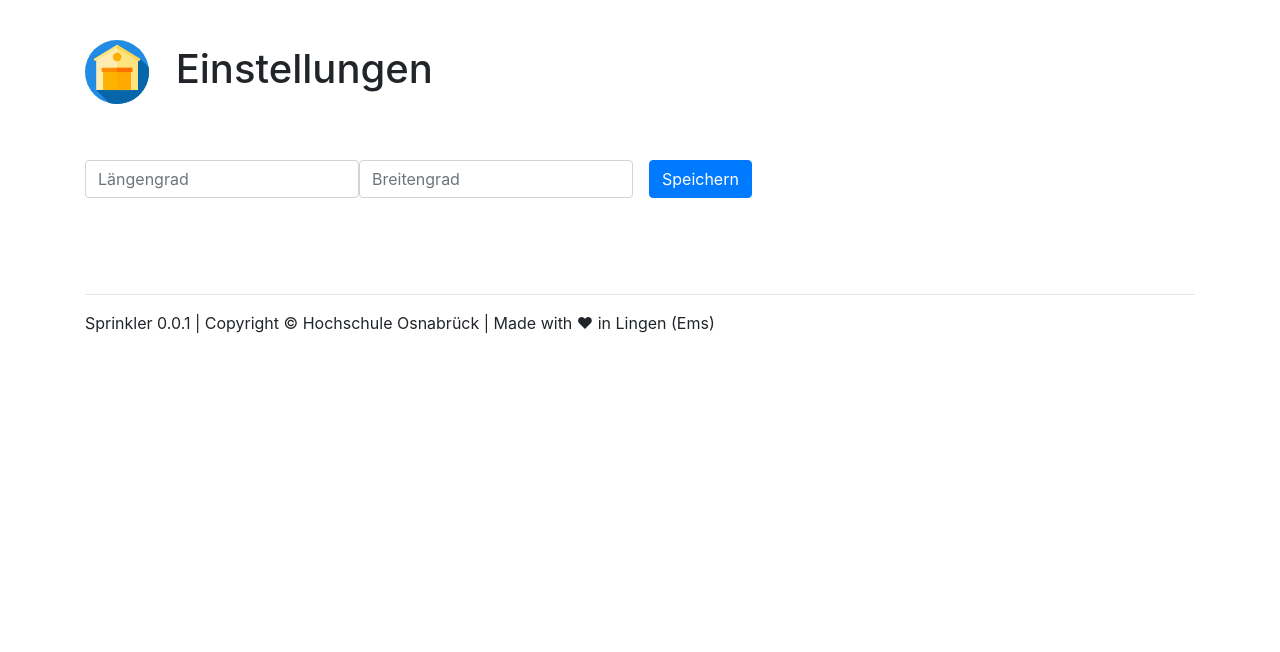
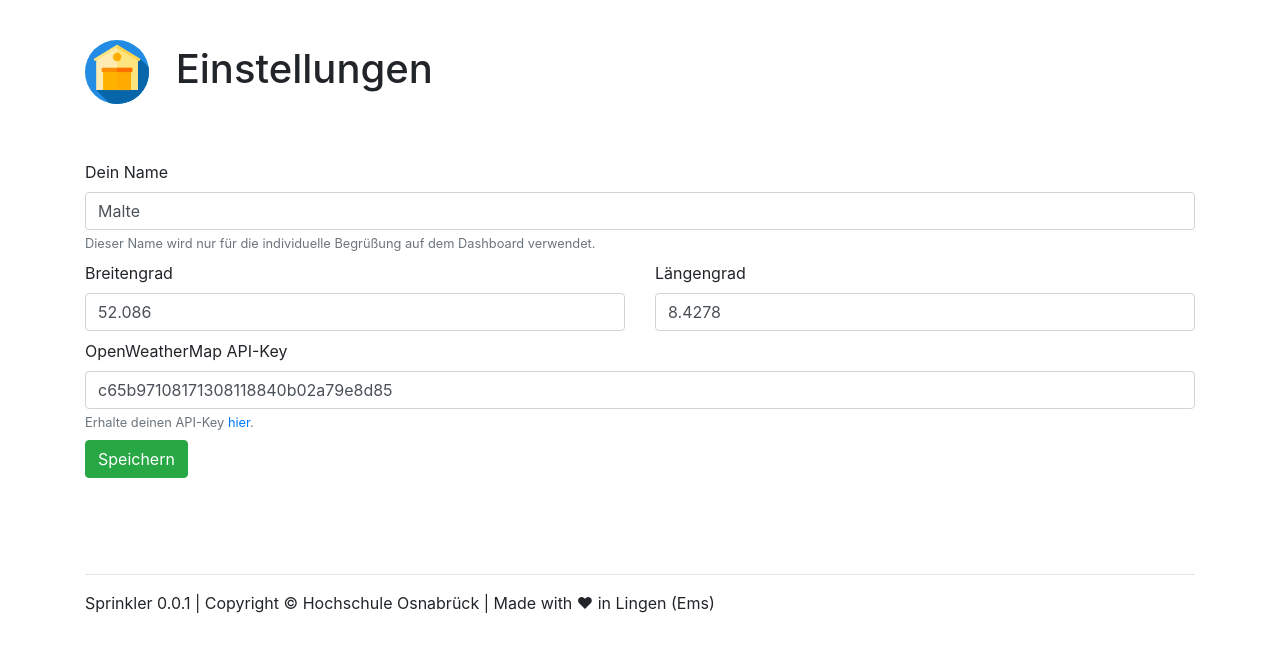
Before and after one commit to greiwede/Sprinkler_Celery, a Django app: page /settings/ in a window 1280 px wide. Shown: the part 56-708 px from the top of the page. Run offline with Django 3.2, Linux system fonts and the light colour scheme; some libraries are stand-ins or nearby versions.

Commit message:
Settings Location

```diff
--- /dev/null
+++ b/user_settings.json
@@ -0,0 +1,6 @@
+{
+    "userName": "Malte",
+    "latitude": "52.086",
+    "longitude": "8.4278",
+    "owmAPIKey": "c65b97108171308118840b02a79e8d85"
+}
--- a/webapp/templates/settings.html
+++ b/webapp/templates/settings.html
@@ -8,20 +8,35 @@
 
 <br><br>
 
-<form class="form-inline" method="POST" action="{% url 'settings' %}">
+<form method="POST" action="{% url 'settings' %}">
 
-	{% csrf_token %}
+  {% csrf_token %}
+  <div class="form-group mb-2">
+    <label for="userName">Dein Name</label>
+    <input value="{{ filter_user_name }}" id="userName" name="userName" type="text" maxlength="32" class="form-control" placeholder="Vorname">
+    <small id="userNameHelp" class="form-text text-muted">Dieser Name wird nur für die individuelle Begrüßung auf dem Dashboard verwendet.</small>
+  </div>
 
-  <div class="form-group mb-2">
-    <input value="{{ filter_longitude }}" name="longitude" type="text" class="form-control" placeholder="Längengrad">
+  <div class="row">
+    <div class="col form-group mb-2">
+      <label for="latitude">Breitengrad</label>
+      <input value="{{ filter_latitude }}" id="latitude" name="latitude" type="number" maxlength="2" step="0.00001" class="form-control" placeholder="Breitengrad">
+    </div>
+
+    <div class="col form-group mb-2">
+      <label for="longitude">Längengrad</label>
+      <input value="{{ filter_longitude }}" id="longitude" name="longitude" type="number" maxlength="2" step="0.00001" class="form-control" placeholder="Längengrad">
+    </div>
   </div>
 
   <div class="form-group mb-2">
-    <input value="{{ filter_latitude }}" name="latitude" type="text" class="form-control" placeholder="Breitengrad">
+    <label for="owmAPIKey">OpenWeatherMap API-Key</label>
+    <input value="{{ filter_owm_api_key }}" id="owmAPIKey" name="owmAPIKey" type="text" maxlength="32" class="form-control" placeholder="API-Key">
+    <small id="owmAPIKeyHelp" class="form-text text-muted">Erhalte deinen API-Key <a href="https://openweathermap.org/api" target="_blank">hier</a>.</small>
   </div>
 
-  <div class="form-group mx-sm-3 mb-2">
-    <button type="submit" class="btn btn-primary">Speichern</button>
+  <div class="form-group mb-2">
+    <button type="submit" class="btn btn-success">Speichern</button>
   </div>
 
 </form>
--- a/webapp/views.py
+++ b/webapp/views.py
@@ -3,6 +3,8 @@ from django.shortcuts import redirect
 from django.shortcuts import render
 from django.template import Context, loader
 from django.template.response import TemplateResponse
+
+import json
 
 from .models import *
 
@@ -191,16 +193,28 @@ def weather(request):
 
 def settings(request):
 
-    args = {}
+    # Read user config from config file
+    with open('user_settings.json', 'r') as f:
+            user_config = json.load(f)
+
+    args = dict()
 
     # GET variables
-    args['filter_longitude'] = request.POST.get('longitude', '')
-    args['filter_latitude'] = request.POST.get('latitude', '')
+    args['filter_user_name'] = request.POST.get('userName', user_config['userName'])
+    args['filter_latitude'] = request.POST.get('latitude', user_config['latitude'])
+    args['filter_longitude'] = request.POST.get('longitude', user_config['longitude'])
+    args['filter_owm_api_key'] = request.POST.get('owmAPIKey', user_config['owmAPIKey'])
 
-    # Argumente irgendwo hin speichern
+    user_config = {
+                    'userName': args['filter_user_name'],
+                    'latitude': args['filter_latitude'],
+                    'longitude': args['filter_longitude'],
+                    'owmAPIKey': args['filter_owm_api_key'],
+                  }
 
-
-
+    # Save user configuration to config file
+    with open('user_settings.json', 'w') as f:
+        json.dump(user_config, f, indent=4)
 
     return TemplateResponse(request, "settings.html", args)
 
```
Also changed, not shown: db.sqlite3.
